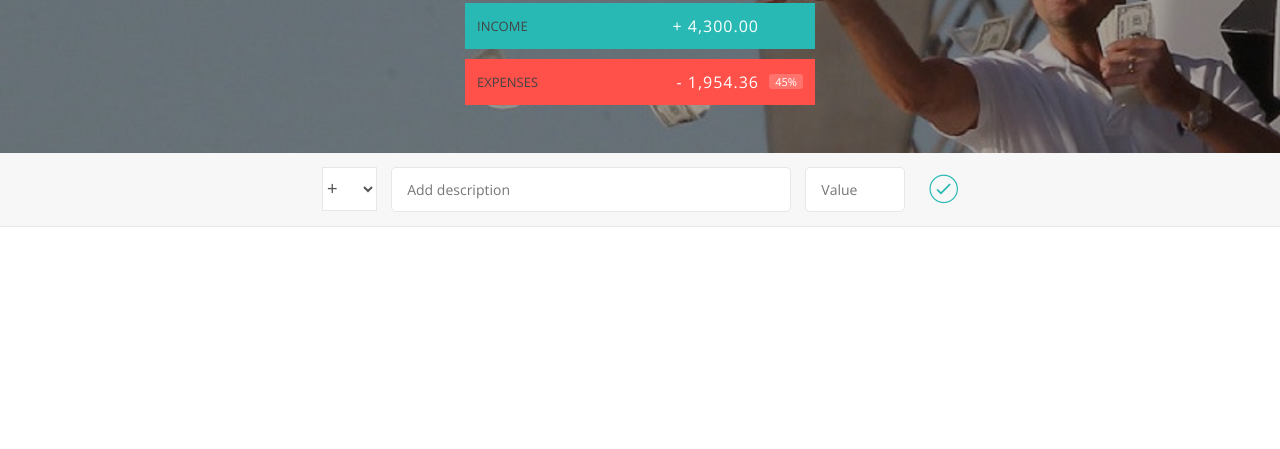
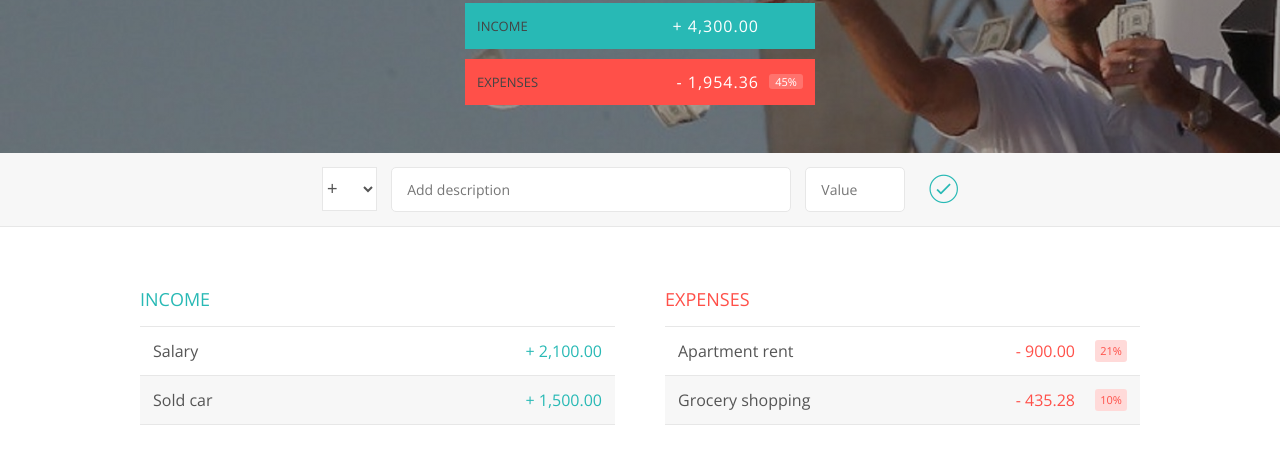
Before and after one commit to rgoldenberg/coursework-vanilla-js, a plain HTML site: page jonas-budget-app/index.html in a window 1280 px wide. Shown: the part 167-616 px from the top of the page. Drawn offline with nearby package versions, Linux system fonts and the light colour scheme.

Commit message:
finish initial mockup

```diff
--- a/jonas-budget-app/index.html
+++ b/jonas-budget-app/index.html
@@ -43,6 +43,60 @@
                     <button class="add__btn"><i class="ion-ios-checkmark-outline"></i></button>
                 </div>
             </div>
+
+            <div class="container">
+
+                <div class="income">
+                    <h2 class="icome__title">Income</h2>
+
+                    <div class="income__list">
+
+                        <div class="item" id="income-0">
+                            <div class="item__description">Salary</div>
+                            <div class="item__value">+ 2,100.00</div>
+                            <div class="item__delete">
+                                <button class="item__delete--btn"><i class="ion-ios-close-outline"></i></button>
+                            </div>
+                        </div>
+
+                        <div class="item" id="income-1">
+                            <div class="item__description">Sold car</div>
+                            <div class="item__value">+ 1,500.00</div>
+                            <div class="item__delete">
+                                <button class="item__delete--btn"><i class="ion-ios-close-outline"></i></button>
+                            </div>
+                        </div>
+
+                    </div>
+                </div>
+
+                <div class="expenses">
+                    <h2 class="expenses__title">Expenses</h2>
+
+                    <div class="expenses__list">
+
+                        <div class="item" id="expense-0">
+                            <div class="item__description">Apartment rent</div>
+                            <div class="item__value">- 900.00</div>
+                            <div class="item__percentage">21%</div>
+                            <div class="item__delete">
+                                <button class="item__delete--btn"><i class="ion-ios-close-outline"></i></button>
+                            </div>
+                        </div>
+
+                        <div class="item" id="expense-1">
+                            <div class="item__description">Grocery shopping</div>
+                            <div class="item__value">- 435.28</div>
+                            <div class="item__percentage">10%</div>
+                            <div class="item__delete">
+                                <button class="item__delete--btn"><i class="ion-ios-close-outline"></i></button>
+                            </div>
+                        </div>
+
+                    </div>
+
+                </div>
+            </div>
         </div>
 
         <script src="app.js"></script>
--- a/jonas-budget-app/style.css
+++ b/jonas-budget-app/style.css
@@ -180,3 +180,106 @@ body {
 }
 
 .add__btn:focus { outline: none; }
+
+
+/*** LISTS ***/
+
+/***** LISTS *****/
+.container {
+    width: 100rem;
+    margin: 6rem auto;
+    display: flex;
+}
+
+.income,
+.expenses {
+    display: flex;
+    flex-direction: column;
+}
+
+.income {
+    width: 47.5rem;
+    margin-right: 5rem;
+}
+
+.expenses {
+    width: 47.5rem;
+}
+
+h2 {
+    text-transform: uppercase;
+    font-size: 1.8rem;
+    font-weight: 400;
+    margin-bottom: 1.5rem;
+}
+
+.icome__title { color: #28B9B5; }
+.expenses__title { color: #FF5049; }
+
+.item {
+    padding: 1.3rem;
+    border-bottom: 1px solid #e7e7e7;
+    display: flex;
+}
+
+.item:first-child { border-top: 1px solid #e7e7e7; }
+.item:nth-child(even) { background-color: #f7f7f7; }
+
+.item__description {
+    flex-grow: 1;
+}
+
+.item__value {
+    transition: transform 0.3s;
+}
+
+.item__percentage {
+    margin-left: 2rem;
+    transition: transform 0.3s;
+    font-size: 1.1rem;
+    background-color: #FFDAD9;
+    padding: .3rem;
+    border-radius: 3px;
+    width: 3.2rem;
+    text-align: center;
+}
+
+.income .item__value,
+.income .item__delete--btn {
+    color: #28B9B5;
+}
+
+.expenses .item__value,
+.expenses .item__percentage,
+.expenses .item__delete--btn {
+    color: #FF5049;
+}
+
+.item__delete--btn {
+    font-size: 2.2rem;
+    background: none;
+    border: none;
+    cursor: pointer;
+    display: inline-block;
+    vertical-align: middle;
+    line-height: 1;
+    display: none;
+}
+
+.item__delete--btn:focus { outline: none; }
+.item__delete--btn:active { transform: translateY(2px); }
+
+.item:hover .item__delete--btn { display: block; }
+.item:hover .item__value { transform: translateX(-2rem); }
+.item:hover .item__percentage { transform: translateX(-2rem); }
+
+
+.unpaid {
+    background-color: #FFDAD9 !important;
+    cursor: pointer;
+    color: #FF5049;
+
+}
+
+.unpaid .item__percentage { box-shadow: 0 2px 6px 0 rgba(0, 0, 0, 0.1); }
+.unpaid:hover .item__description { font-weight: 900; }
```
